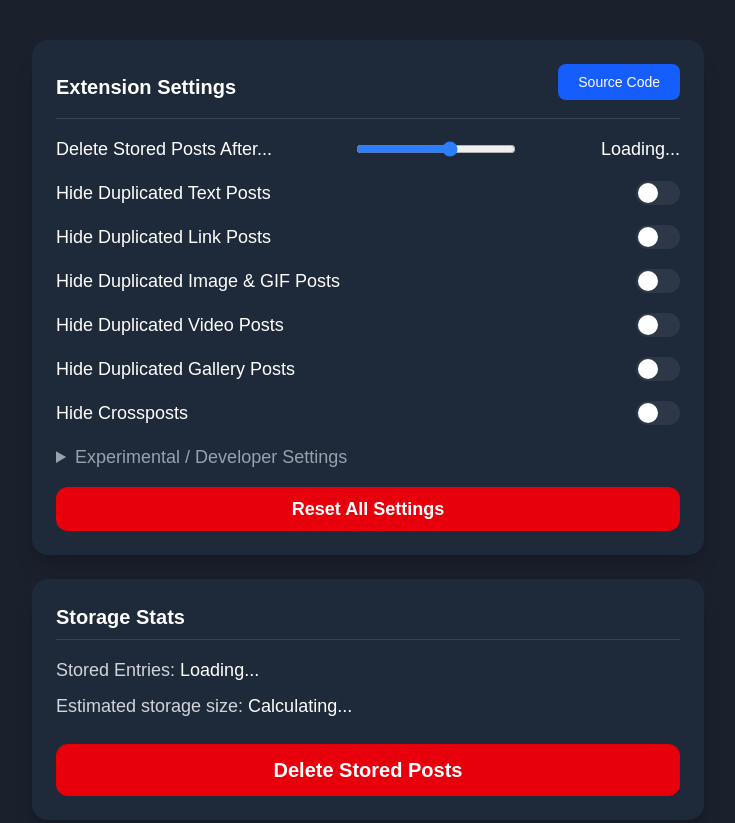
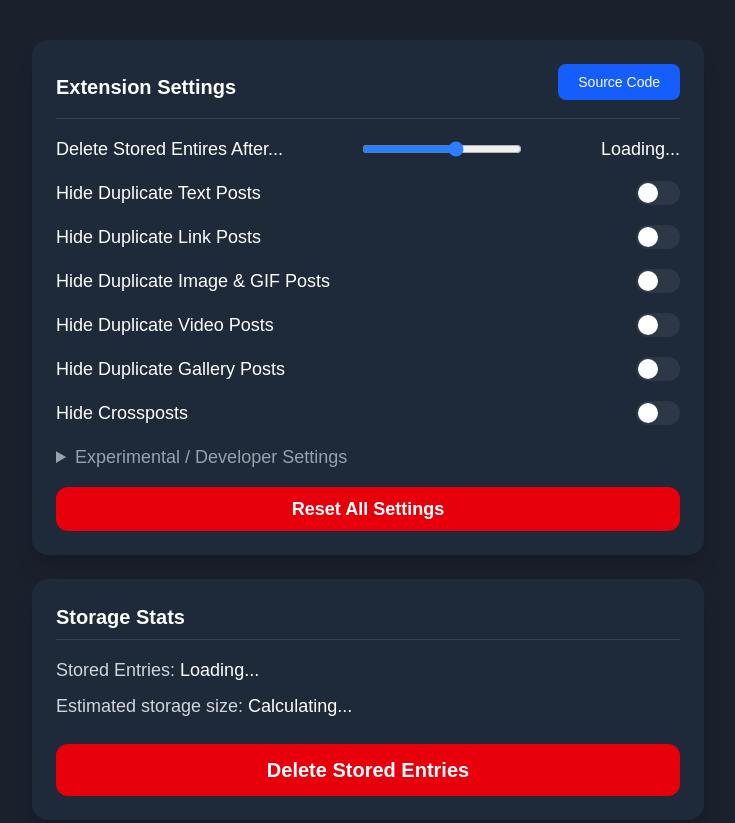
Before and after one commit to Netsug/nix-no-reposts, a browser extension: page public/options.html in a window 1280 px wide. Shown: the top 823 px of the page, without its empty margins (272-1007 px from the left). Drawn offline with nearby package versions, Linux system fonts and the light colour scheme; files that its build step writes are made by us from their sources.

Commit message:
fix: update terminology in options and README for consistency

```diff
--- a/public/options.html
+++ b/public/options.html
@@ -22,7 +22,7 @@
             <div class="space-y-4 text-lg">
                 <!-- Range Input -->
                 <div class="flex items-center justify-between">
-                    <span>Delete Stored Posts After...</span>
+                    <span>Delete Stored Entires After...</span>
                     <input type="range" id="persistentStorage" step="1" min="0" max="5"
                         class="accent-blue-500 hover:accent-blue-700 transition w-40">
                     <div id="persistentStorageLabel" class="min-w-[80px] text-right">Loading...</div>
@@ -30,7 +30,7 @@
 
                 <!-- Text Based filter -->
                 <div class="flex items-center justify-between">
-                    <span>Hide Duplicated Text Posts</span>
+                    <span>Hide Duplicate Text Posts</span>
                     <label class="relative inline-flex items-center cursor-pointer">
                         <input type="checkbox" id="hideTextPostCheckbox" class="sr-only peer">
                         <div
@@ -44,7 +44,7 @@
 
                 <!-- Link filter -->
                 <div class="flex items-center justify-between">
-                    <span>Hide Duplicated Link Posts</span>
+                    <span>Hide Duplicate Link Posts</span>
                     <label class="relative inline-flex items-center cursor-pointer">
                         <input type="checkbox" id="hideLinkPostCheckbox" class="sr-only peer">
                         <div
@@ -58,7 +58,7 @@
 
                 <!-- Image & Gif Based filter -->
                 <div class="flex items-center justify-between">
-                    <span>Hide Duplicated Image & GIF Posts</span>
+                    <span>Hide Duplicate Image & GIF Posts</span>
                     <label class="relative inline-flex items-center cursor-pointer">
                         <input type="checkbox" id="hideImagePostCheckbox" class="sr-only peer">
                         <div
@@ -72,7 +72,7 @@
 
                 <!-- Video Based filter -->
                 <div class="flex items-center justify-between">
-                    <span>Hide Duplicated Video Posts</span>
+                    <span>Hide Duplicate Video Posts</span>
                     <label class="relative inline-flex items-center cursor-pointer">
                         <input type="checkbox" id="hideVideoPostCheckbox" class="sr-only peer">
                         <div
@@ -86,7 +86,7 @@
 
                 <!-- Gallery Based filter -->
                 <div class="flex items-center justify-between">
-                    <span>Hide Duplicated Gallery Posts</span>
+                    <span>Hide Duplicate Gallery Posts</span>
                     <label class="relative inline-flex items-center cursor-pointer">
                         <input type="checkbox" id="hideGalleryPostCheckbox" class="sr-only peer">
                         <div
@@ -170,7 +170,7 @@
 
             <button id="deleteStorage"
                 class="w-full mt-6 bg-red-600 hover:bg-red-800 text-white font-bold py-3 px-4 rounded-xl transition text-xl">
-                Delete Stored Posts
+                Delete Stored Entries
             </button>
         </div>
 
```
Also changed, not shown: README.md.
